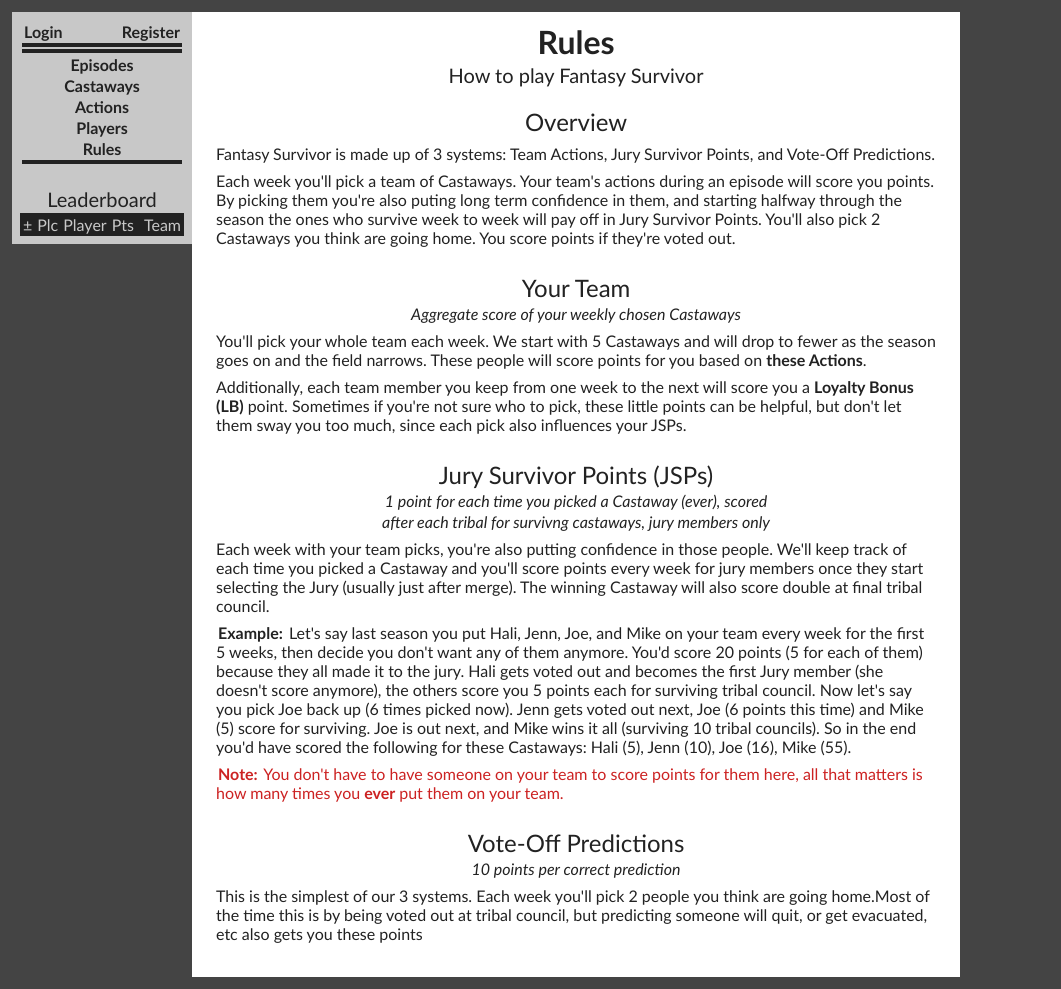
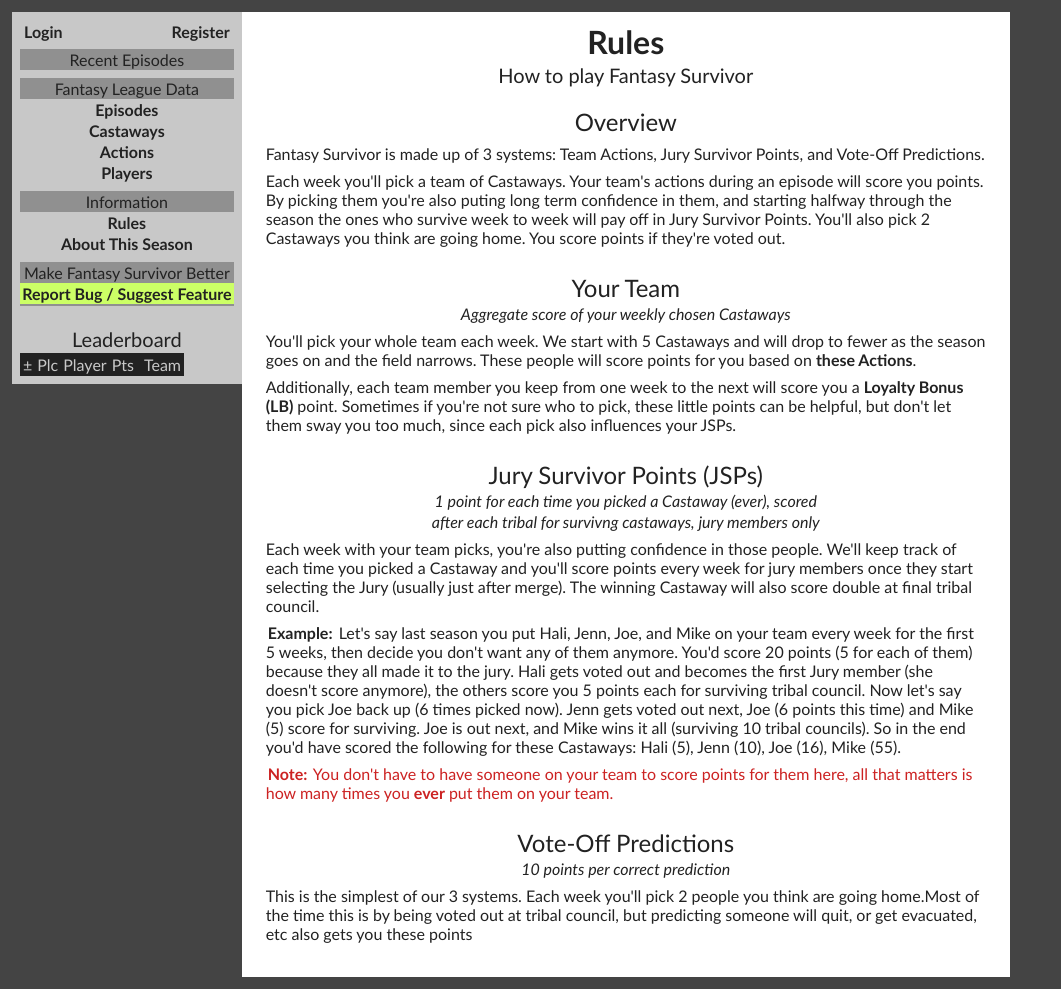
Before and after one commit to alexjetter/survivor, a Django app: page /season31/rules/ in a window 1280 px wide. Shown: the whole page, without its empty margins (0-1061 px from the left). Run offline with Django 3.2, Linux system fonts and the light colour scheme.

Commit message:
added season info page and did some formatting work to the menu

```diff
--- a/season31/static/season31/style.css
+++ b/season31/static/season31/style.css
@@ -22,6 +22,12 @@ body {
 	background-color: #c8c8c8;
 	padding: 8;
 }
+.menuitem:hover {
+	background-color: #ffffff;
+}
+
+.spoiler {background-color: #c8c8c8; color: #c8c8c8;}
+.spoiler:hover {background-color: #ffffff; color: #222222;}
 
 div {
 	padding-top: 0;
@@ -60,6 +66,7 @@ form {margin-bottom: 0;}
 .bgblack {background-color: #222222;}
 .bgtribeGreen {background-color: #64e4b8; color: #222222;}
 .bgtribeMagenta {background-color: #ff5cad; color: #222222;}
+.bgtribeYellow{background-color: #ffd81a; color: #222222;}
 .bgmerge {background-color: #B4A7D6; color: #222222;}
 .bggreen5 {background-color: #66ff66; color: #222222;}
 .bggreen4 {background-color: #88ff66; color: #222222;}
@@ -80,6 +87,7 @@ form {margin-bottom: 0;}
 .fgblack {color: #222222;}
 .fgtribeGreen {color: #46b58f;}
 .fgtribeMagenta {color: #e62e8a;}
+.fgtribeYellow{color: #e6bf00;}
 .fgmerge {color: #B4A7D6;}
 .fggreen5 {color: #66ff66;;}
 .fggreen4 {color: #88ff66;;}
--- a/season31/templates/season31/menu.html
+++ b/season31/templates/season31/menu.html
@@ -4,26 +4,39 @@
 	<div class="textleft font14 pad0 marg0"><a href="{% url 'season31:logout' %}" class="fgblack">logout</a></div>
 	<div class="textcenter textbold font24"><a href="{% url 'season31:player' user.player.id %}" class="fgblack">{{ user.username }}</a></div>
 	<div class="textcenter textbold"><a href="{% url 'season31:player' user.player.id %}" class="fgblack">Your Picks</a></div>
+	<div class="padtb2"></div>
 	{% else %}
 	<div class="textleft textbold">
 		<a href="{% url 'season31:login' %}" class="fgblack">Login</a>
 		<a href="{% url 'season31:register' %}" class="fgblack floatright">Register</a>
 	</div>
+	<div class="padtb2"></div>
 	{% endif %}
+
 	{% if player.get_next_episode.check_lock %}
 	{% endif %}
-	<div class="quarterspacer bgblack"></div>
+	<div class="bggrey textcenter padtb1 padlr4 marg0">Recent Episodes</div>
 	{% if user.player and user.player.get_latest_episode %}
-	<div class="textcenter textbold"><a href="{% url 'season31:episode' user.player.get_latest_episode.id %}" class="fgblack">{{ user.player.get_latest_episode }} (Last Ep.)</a></div>
+	<div class="textcenter textbold menuitem pad1 marg0"><a href="{% url 'season31:episode' user.player.get_latest_episode.id %}" class="fgblack">{{ user.player.get_latest_episode }} (Last Ep.)</a></div>
 	{% endif %}
 	{% if user.player and user.player.get_next_episode %}
-	<div class="textcenter textbold"><a href="{% url 'season31:episode' user.player.get_next_episode.id %}" class="fgblack">{{ user.player.get_next_episode }} (Next Ep.)</a></div>
+	<div class="textcenter textbold menuitem pad1 marg0"><a href="{% url 'season31:episode' user.player.get_next_episode.id %}" class="fgblack">{{ user.player.get_next_episode }} (Next Ep.)</a></div>
 	{% endif %}
-	<div class="quarterspacer bgblack"></div>
-	<div class="textcenter textbold"><a href="{% url 'season31:episodes' %}" class="fgblack">Episodes</a></div>
-	<div class="textcenter textbold"><a href="{% url 'season31:castaways' %}" class="fgblack">Castaways</a></div>
-	<div class="textcenter textbold"><a href="{% url 'season31:actions' %}" class="fgblack">Actions</a></div>
-	<div class="textcenter textbold"><a href="{% url 'season31:players' %}" class="fgblack">Players</a></div>
-	<div class="textcenter textbold"><a href="{% url 'season31:rules' %}" class="fgblack">Rules</a></div>
-	<div class="quarterspacer bgblack"></div>
+	<div class="padtb2"></div>
+
+	<div class="bggrey textcenter padtb1 padlr4 marg0">Fantasy League Data</div>
+	<div class="textcenter textbold menuitem pad1 marg0"><a href="{% url 'season31:episodes' %}" class="fgblack">Episodes</a></div>
+	<div class="textcenter textbold menuitem pad1 marg0"><a href="{% url 'season31:castaways' %}" class="fgblack">Castaways</a></div>
+	<div class="textcenter textbold menuitem pad1 marg0"><a href="{% url 'season31:actions' %}" class="fgblack">Actions</a></div>
+	<div class="textcenter textbold menuitem pad1 marg0"><a href="{% url 'season31:players' %}" class="fgblack">Players</a></div>
+	<div class="padtb2"></div>
+
+	<div class="bggrey textcenter padtb1 padlr4 marg0">Information</div>
+	<div class="textcenter textbold menuitem pad1 marg0"><a href="{% url 'season31:rules' %}" class="fgblack">Rules</a></div>
+	<div class="textcenter textbold menuitem pad1 marg0"><a href="{% url 'season31:info' %}" class="fgblack">About This Season</a></div>
+	<div class="padtb2"></div>
+
+	<div class="bggrey textcenter padtb1 padlr4 marg0">Make Fantasy Survivor Better</div>
+	<div class="textcenter textbold bggreen2 menuitem pad1 marg0"><a href="https://docs.google.com/forms/d/1gJMYR88BStB_gxHaowpYHmOzfkO8o7JHDWUT9y80JVo/viewform" class="fgblack">Report Bug / Suggest Feature</a></div>
+	<div class="padtb1 bggrey marg0"></div>
 </div>
--- a/season31/urls.py
+++ b/season31/urls.py
@@ -10,6 +10,7 @@ urlpatterns = [
 	url(r'^episodes/$', views.EpisodesView.as_view(), name='episodes'),
 	url(r'^actions/$', views.ActionsView.as_view(), name='actions'),
 	url(r'^rules/', TemplateView.as_view(template_name="season31/rules.html"), name='rules'),
+	url(r'^info/', TemplateView.as_view(template_name="season31/info.html"), name='info'),
 	url(r'^player/(?P<pk>[0-9]+)/$', views.PlayerView.as_view(), name='player'),
 	url(r'^castaway/(?P<pk>[0-9]+)/$', views.CastawayView.as_view(), name='castaway'),
 	url(r'^episode/(?P<pk>[0-9]+)/$', views.EpisodeView.as_view(), name='episode'),
```
Also changed, not shown: season31/templates/season31/info.html (added, +57 -0 lines), season31/templates/season31/rules.html (+7 -7 lines).
